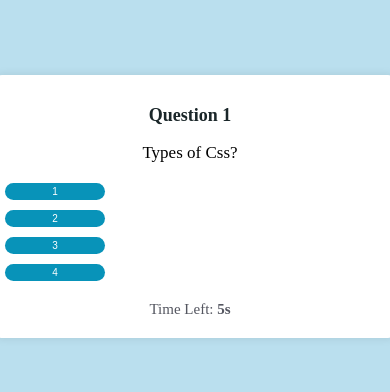
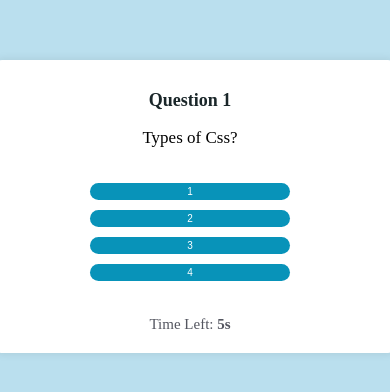
Before and after one commit to umamaheswari0409/quiz, a React (Vite) app: page / in a window 390 px wide. Shown: the part 224-616 px from the top of the page. Built offline with nearby package versions, Linux system fonts and the light colour scheme.

Commit message:
edited here

```diff
--- a/src/App.css
+++ b/src/App.css
@@ -109,8 +109,8 @@ button:hover{
         font-size: 15px;
         }
         .option {
-        font-size: 17px;
-        width: 100px;
+        font-size: 20px;
+        padding: 15px 20px;
 
         }
 
```
